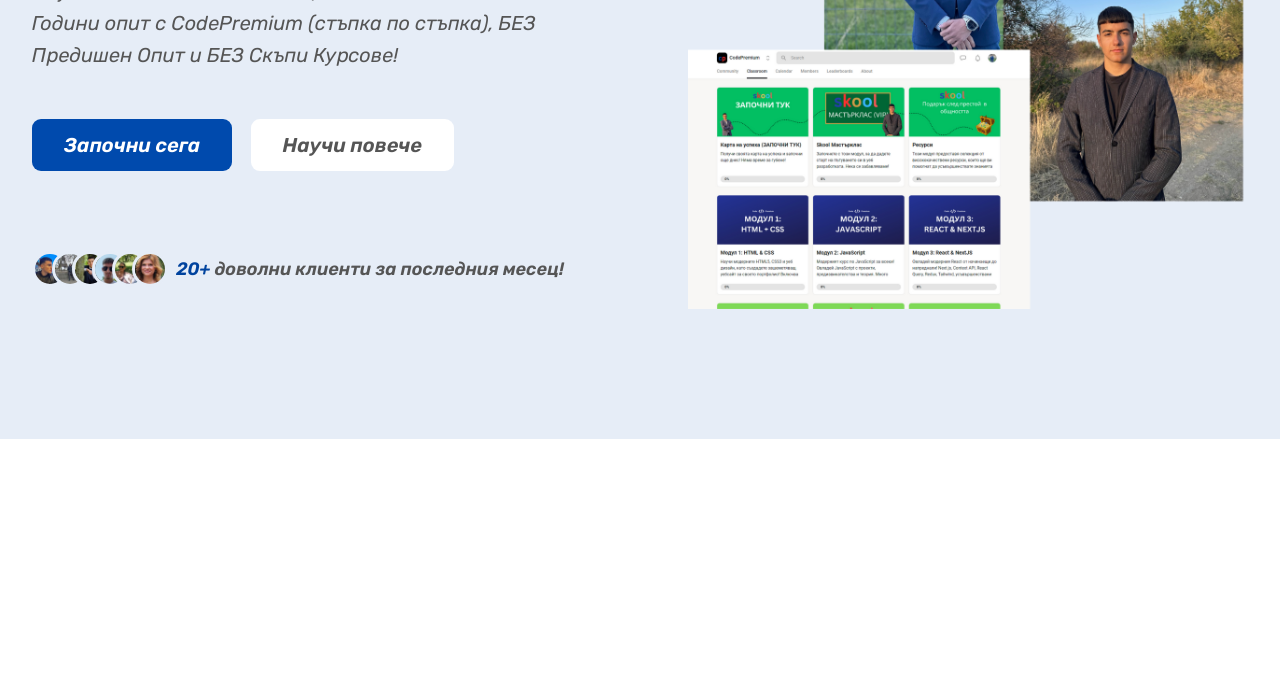
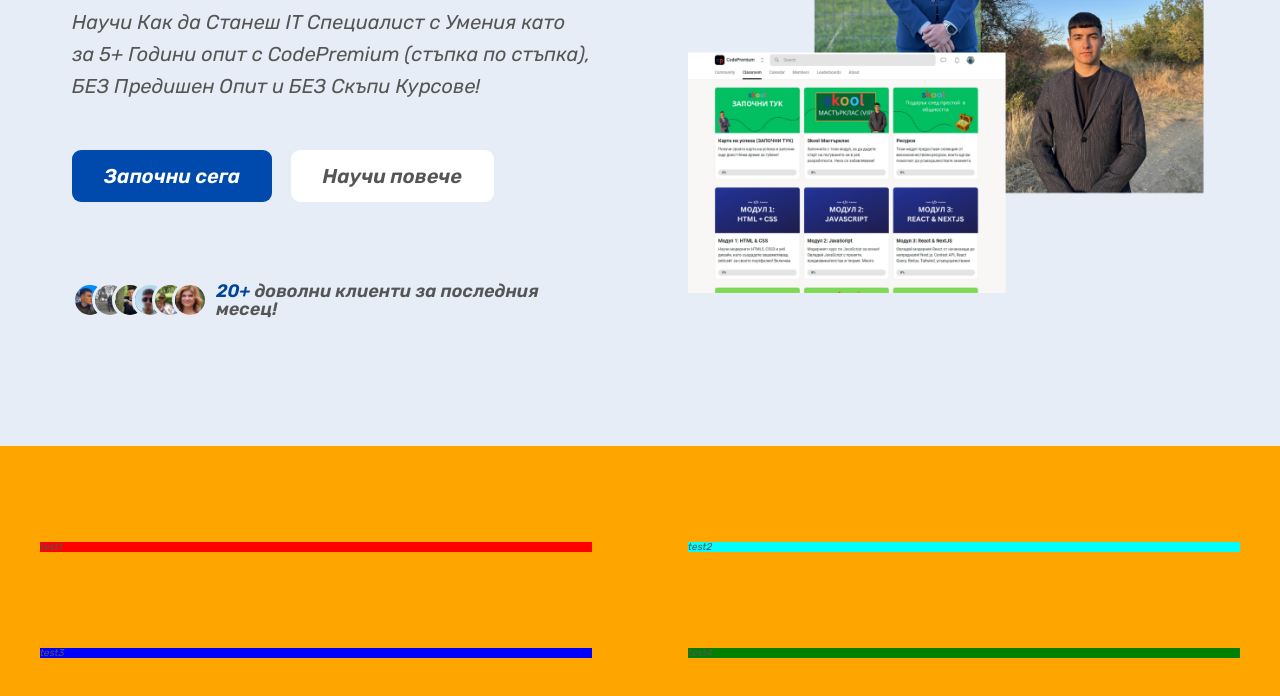
Before and after one commit to IliyaPashov/CodePremium, a plain HTML site: page index.html in a window 1280 px wide. Shown: the part 420-1116 px from the top of the page. Before the commit the page ends 859 px from the top, so only its background shows below. Drawn offline with Linux system fonts and the light colour scheme.

Commit message:
reuseable grid

```diff
--- a/general.css
+++ b/general.css
@@ -112,12 +112,16 @@ body {
   color: #fff;
   border-radius: 9px;
 }
+
+.container {
+  max-width: 120rem;
+  margin-inline: auto;
+}
 .hero {
   display: grid;
   grid-template-columns: 1fr 1fr;
   align-items: center;
   max-width: 130rem;
-  margin-inline: auto;
   gap: 9.6rem;
   padding: 3.2rem;
 }
@@ -130,6 +134,44 @@ body {
   background-color: #e6edf7;
   padding: 4.8rem 0 9.6rem 0;
 }
+
+.section-how {
+  padding: 9.6rem 0;
+  background-color: orange;
+}
+.test1:nth-child(1) {
+  background-color: red;
+}
+.test2:nth-child(2) {
+  background-color: aqua;
+}
+.test3:nth-child(3) {
+  background-color: blue;
+}
+.test4:nth-child(4) {
+  background-color: green;
+}
+
+.container {
+  max-width: 120rem;
+  margin-inline: auto;
+}
+.grid {
+  display: grid;
+  gap: 9.6rem;
+}
+
+.grid--two-cols {
+  grid-template-columns: repeat(2, 1fr);
+}
+
+.grid--tree-cols {
+  grid-template-columns: repeat(3, 1fr);
+}
+.grid--four-cols {
+  grid-template-columns: repeat(4, 1fr);
+}
+
 .heading-primary {
   font-size: 5.2rem;
   font-weight: 700;
--- a/index.html
+++ b/index.html
@@ -37,7 +37,7 @@
     </header>
     <main>
       <section class="section-hero">
-        <div class="hero">
+        <div class="hero container">
           <div class="hero-text-box">
             <h1 class="heading-primary">
               Тествана Система, с която Обикновенни хора стават IT
@@ -72,6 +72,14 @@
           </div>
         </div>
       </section>
+      <section class="section-how">
+        <div class="container grid grid--two-cols">
+          <div class="test1">test1</div>
+          <div class="test2">test2</div>
+          <div class="test3">test3</div>
+          <div class="test4">test4</div>
+        </div>
+      </section>
     </main>
   </body>
 </html>
```
